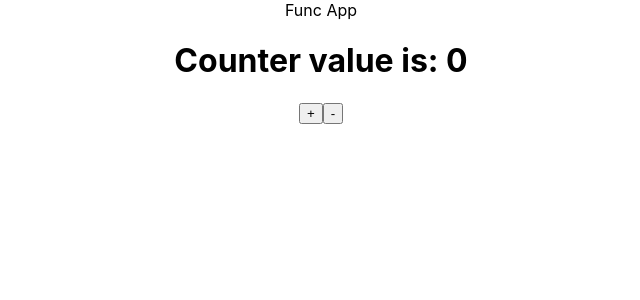
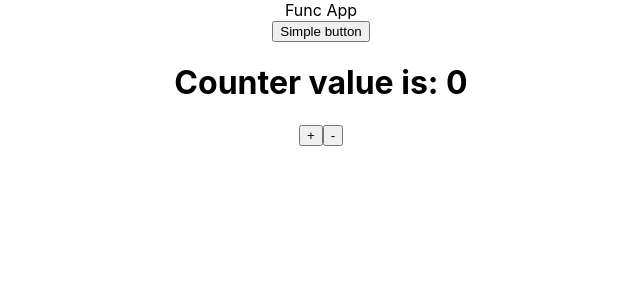
Before and after one commit to Abubjazov/React_JS, a React (Create React App) app: page / in a window 1280 px wide. Shown: the top 300 px of the page, without its empty margins (319-959 px from the left). Built offline with nearby package versions, Linux system fonts and the light colour scheme.

Commit message:
topic: prop types

```diff
--- a/src/App.js
+++ b/src/App.js
@@ -2,6 +2,7 @@ import { Component } from 'react'
 
 import { CounterButton } from './components/CounterButton'
 import { Counter } from './components/Counter'
+import { Button } from './components/Button'
 
 import './App.css'
 
@@ -13,7 +14,7 @@ export class AppClass extends Component {
 	render() {
 		return (
 			<div className='App'>
-				<CounterButton>
+				<CounterButton child={<Button />}>
 					<Counter />
 				</CounterButton>
 			</div>
--- /dev/null
+++ b/src/components/Button.js
@@ -0,0 +1 @@
+export const Button = () => <button>Simple button</button>
--- a/src/components/CounterButton.js
+++ b/src/components/CounterButton.js
@@ -30,10 +30,11 @@ export class CounterButton extends Component {
 
 	render() {
 		const { counter } = this.state
-		const { children } = this.props
+		const { children, child } = this.props
 
 		return (
 			<>
+				{child}
 				{React.cloneElement(children, { value: counter })}
 				<button onClick={() => this.handleClick('+')}> + </button>
 				<button onClick={() => this.handleClick('-')}> - </button>
```
